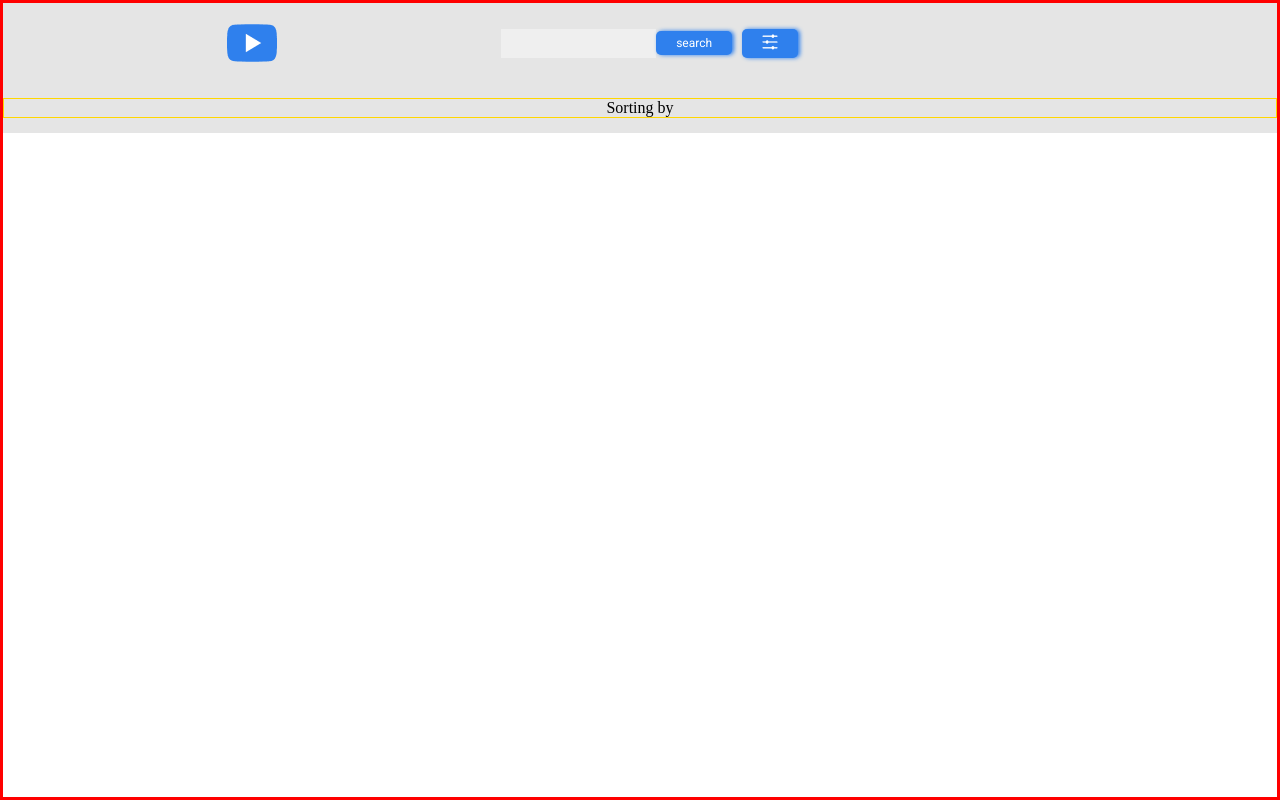
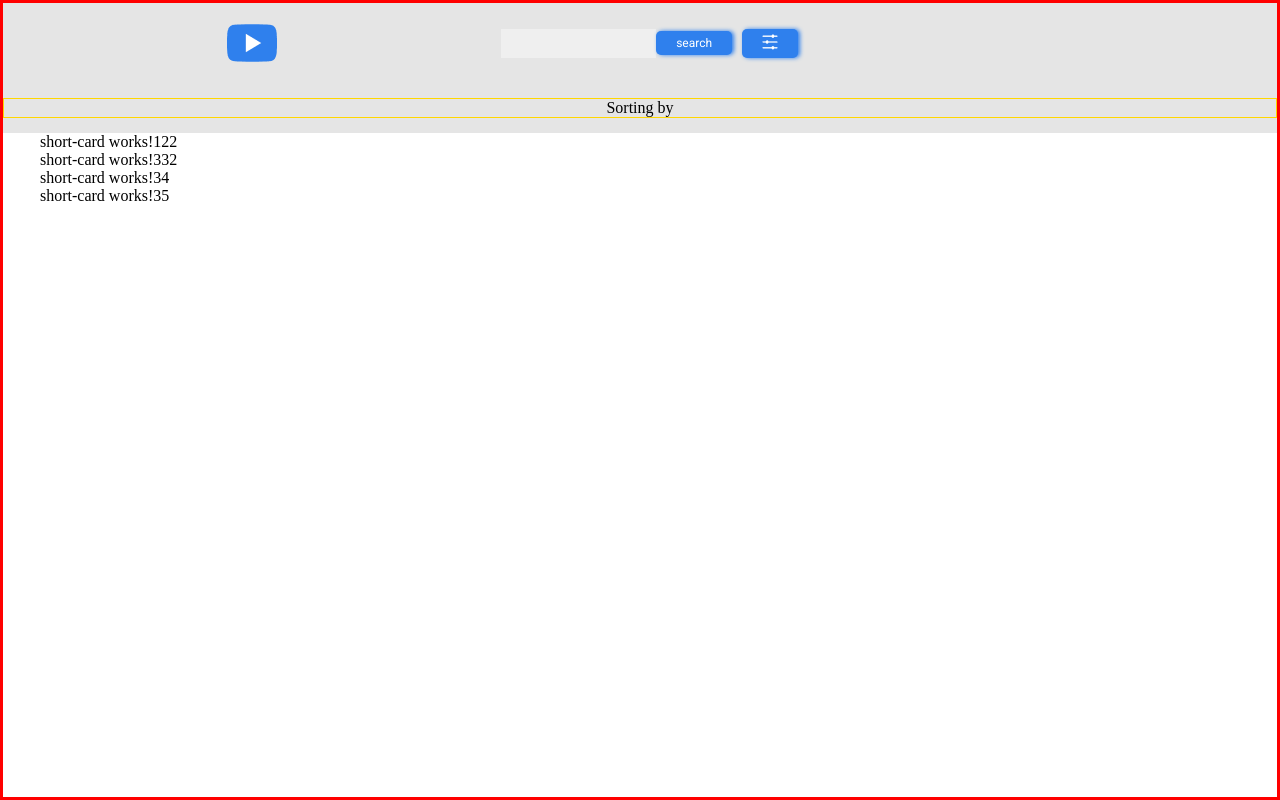
Before and after one commit to Valery91-qw/youtube-client, an Angular app in the folder youtube-client/: page / in a window 1280 px wide. Built offline with nearby package versions, Linux system fonts and the light colour scheme.

Commit message:
feat: add shor-card component

```diff
--- a/youtube-client/src/app/app.component.html
+++ b/youtube-client/src/app/app.component.html
@@ -1,3 +1,4 @@
 <div class="common-container">
   <app-header></app-header>
+  <app-main></app-main>
 </div>
--- a/youtube-client/src/app/app.module.ts
+++ b/youtube-client/src/app/app.module.ts
@@ -8,6 +8,7 @@ import { ButtonComponent } from './common/button/button.component';
 import { SearchingFieldComponent } from './header/searching-field/searching-field.component';
 import { SortingComponent } from './header/sorting/sorting.component';
 import { MainComponent } from './main/main.component';
+import { ShortCardComponent } from './main/short-card/short-card.component';
 
 @NgModule({
   declarations: [
@@ -17,6 +18,7 @@ import { MainComponent } from './main/main.component';
     SearchingFieldComponent,
     SortingComponent,
     MainComponent,
+    ShortCardComponent,
   ],
   imports: [
     BrowserModule,
--- a/youtube-client/src/app/main/main.component.html
+++ b/youtube-client/src/app/main/main.component.html
@@ -1,5 +1,5 @@
-<div>item</div>
-<div>item</div>
-<div>item</div>
-<div>item</div>
-<div>item</div>
+<div>
+  <app-short-card
+    *ngFor="let shortCard of shortCards"
+    [shortCard]="shortCard"></app-short-card>
+</div>
--- a/youtube-client/src/app/main/main.component.scss
+++ b/youtube-client/src/app/main/main.component.scss
@@ -0,0 +1,4 @@
+:host {
+  width: 1200px;
+  margin: 0 auto;
+}
--- a/youtube-client/src/app/main/main.component.ts
+++ b/youtube-client/src/app/main/main.component.ts
@@ -1,4 +1,5 @@
 import { Component } from '@angular/core';
+import {IShorCards} from "./short-card/short-card.interface";
 
 @Component({
   selector: 'app-main',
@@ -6,4 +7,11 @@ import { Component } from '@angular/core';
   styleUrls: ['./main.component.scss'],
 })
 
-export class MainComponent { }
+export class MainComponent {
+  shortCards: IShorCards[] = [
+    {viewCount: 1020, likeCount: 2, dislikeCount: 43, commentCount: 122, title: 'dsdsdasd', imageUrl:  "https://i.ytimg.com/vi/G0bBLvWXBvc/hqdefault.jpg"},
+    {viewCount: 32, likeCount: 3, dislikeCount: 32, commentCount: 332, title: 'sdasdadasd', imageUrl:  "https://i.ytimg.com/vi/G0bBLvWXBvc/hqdefault.jpg"},
+    {viewCount: 14340, likeCount: 4, dislikeCount: 89, commentCount: 34, title: 'dsd3dasdsasdasd', imageUrl:  "https://i.ytimg.com/vi/Rf54BH35yrY/sddefault.jpg"},
+    {viewCount: 210, likeCount: 5, dislikeCount: 2334, commentCount: 35, title: 'dsdsada2dsdasd', imageUrl:  "https://i.ytimg.com/vi/G0bBLvWXBvc/hqdefault.jpg"},
+  ]
+}
--- /dev/null
+++ b/youtube-client/src/app/main/short-card/short-card.component.html
@@ -0,0 +1 @@
+<p>short-card works!{{shortCard?.commentCount}}</p>
```
Also changed, not shown: youtube-client/src/app/main/short-card/short-card.component.ts (added, +11 -0 lines), youtube-client/src/app/main/short-card/short-card.interface.ts (added, +8 -0 lines), youtube-client/src/app/main/short-card/short-card.component.scss (added).
